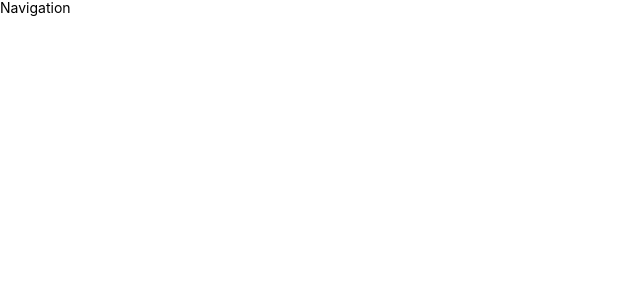
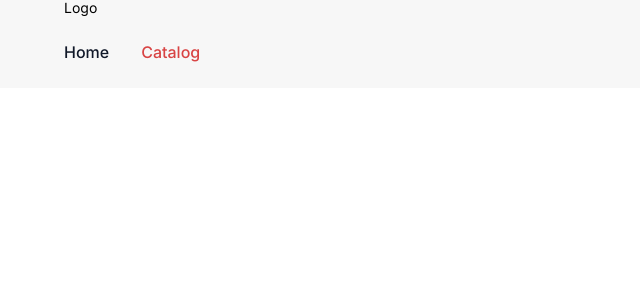
Before and after one commit to Oleksand-Kalinin/TravelTrucks, a React (Vite) app: page /catalog/1 in a window 1280 px wide. Shown: the top 300 px of the page, without its empty margins (0-640 px from the left). Built offline with nearby package versions, Linux system fonts and the light colour scheme.

Commit message:
add component Navigation

```diff
--- a/src/App.jsx
+++ b/src/App.jsx
@@ -7,6 +7,7 @@ const HomePage = lazy(() => import("./pages/HomePage.jsx"));
 const TrucksPage = lazy(() => import("./pages/TrucksPage.jsx"));
 const TruckDetailsPage = lazy(() => import("./pages/TruckDetailsPage.jsx"));
 
+import "./App.css";
 const App = () => {
   return (
     <Layout>
--- a/src/components/Container/Container.module.css
+++ b/src/components/Container/Container.module.css
@@ -2,6 +2,8 @@
     padding-left: 64px;
     padding-right: 64px;
 
+    max-width: 1440px;
+
     margin-left: auto;
     margin-right: auto;
 }
--- a/src/components/Layout/Layout.jsx
+++ b/src/components/Layout/Layout.jsx
@@ -1,9 +1,12 @@
 import { Suspense } from "react";
+import Navigation from "../Navigation/Navigation.jsx";
 
 const Layout = ({ children }) => {
   return (
     <>
-      <header>Navigation</header>
+      <header>
+        <Navigation />
+      </header>
       <main>
         <Suspense fallback={"<Loader />"}>{children}</Suspense>
       </main>
--- /dev/null
+++ b/src/components/Navigation/Navigation.jsx
@@ -0,0 +1,32 @@
+import clsx from "clsx";
+import css from "./Navigation.module.css";
+import { NavLink } from "react-router-dom";
+import Container from "../Container/Container.jsx";
+
+const Navigation = () => {
+  const buildLinkClass = ({ isActive }) => {
+    return clsx(css.link, isActive && css.activeLink);
+  };
+
+  return (
+    <Container className={css.container}>
+      <nav className={css.navigation}>
+        <p>Logo</p>
+        <ul className={css.navigationList}>
+          <li className={css.navigationListItem}>
+            <NavLink to="/" className={buildLinkClass}>
+              Home
+            </NavLink>
+          </li>
+          <li className={css.navigationListItem}>
+            <NavLink to="/catalog" className={buildLinkClass}>
+              Catalog
+            </NavLink>
+          </li>
+        </ul>
+      </nav>
+    </Container>
+  );
+};
+
+export default Navigation;
--- /dev/null
+++ b/src/components/Navigation/Navigation.module.css
@@ -0,0 +1,24 @@
+.container {
+    background-color: var(--color-gray);
+}
+
+.navigationList {
+    display: flex;
+    column-gap: 32px;
+
+    font-weight: 500;
+    font-size: 16px;
+    line-height: 1.5;
+}
+
+.link {
+    display: inline-block;
+
+    padding-top: 24px;
+    padding-bottom: 24px;
+    color: var(--color-charcoal);
+}
+
+.activeLink {
+    color: var(--color-carmine);
+}
```
